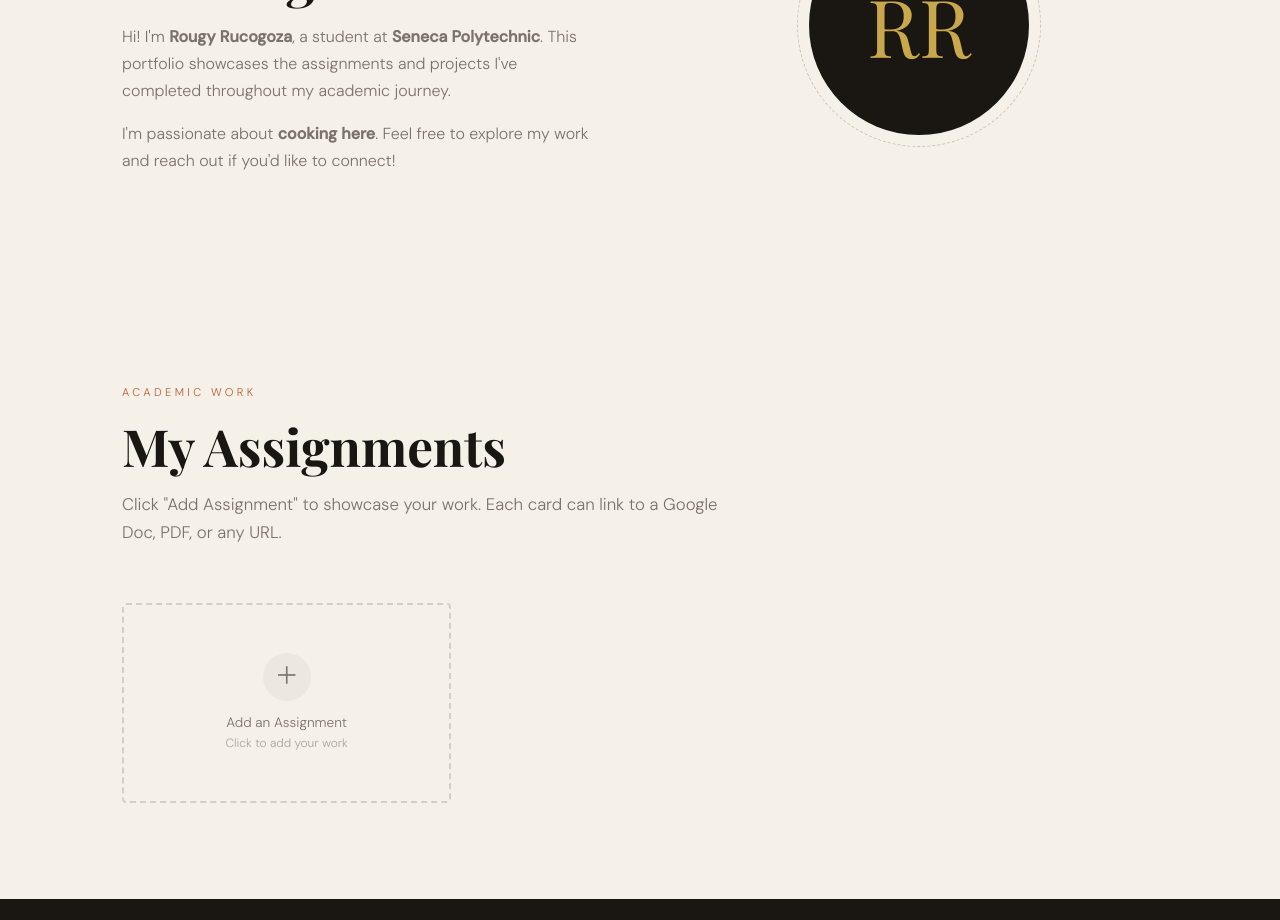
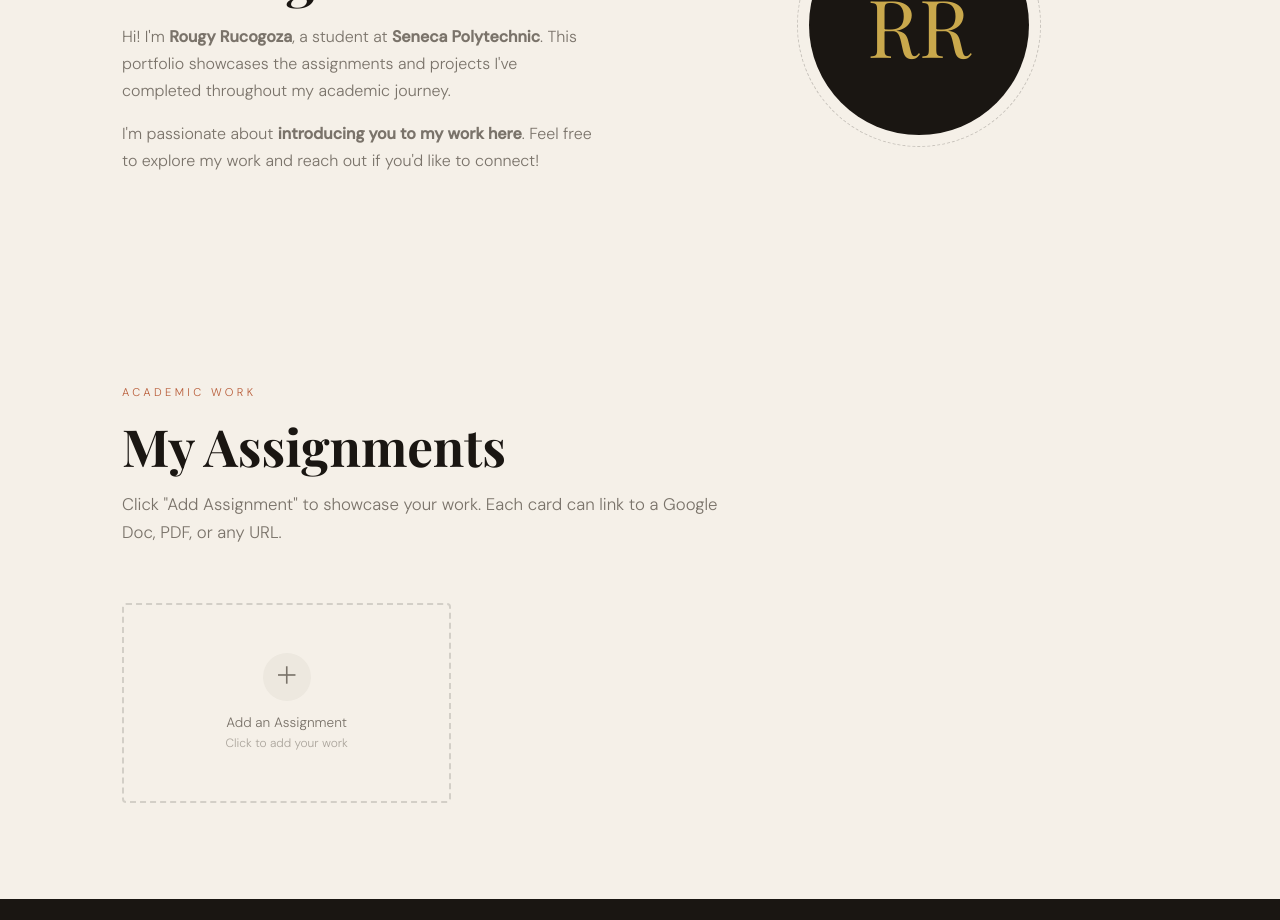
Before and after one commit to rougyrucogoza/rougyrucogoza.github.io, a plain HTML site: page index.html in a window 1280 px wide. Shown: the part 1100-2020 px from the top of the page. Drawn offline with nearby package versions, Linux system fonts and the light colour scheme; a web font is replaced by a local one.

Commit message:
Update index.html

```diff
--- a/index.html
+++ b/index.html
@@ -586,7 +586,7 @@
       This portfolio showcases the assignments and projects I've completed throughout my academic journey.
     </p>
     <p>
-      I'm passionate about <strong>cooking here</strong>. Feel free to explore my work and reach out if you'd like to connect!
+      I'm passionate about <strong>introducing you to my work here</strong>. Feel free to explore my work and reach out if you'd like to connect!
     </p>
   </div>
   <div class="about-decoration">
```
